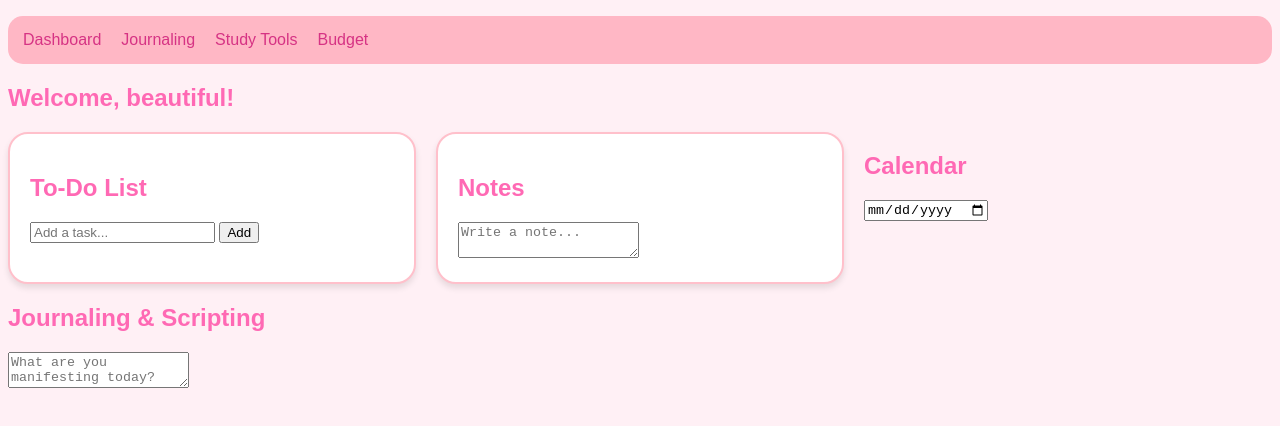
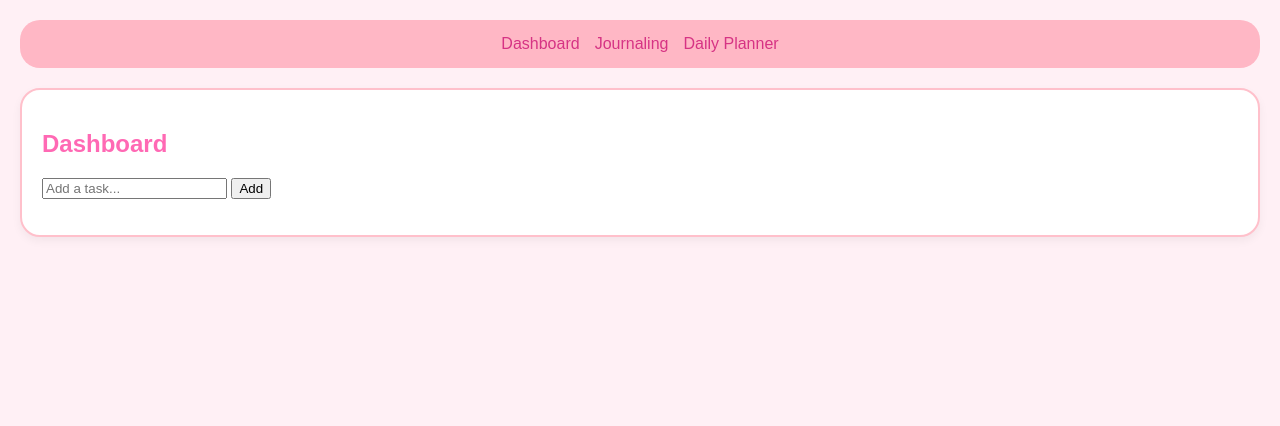
Before and after one commit to quoiabear/manifestation-planner, a plain HTML site: page index.html in a window 1280 px wide. Drawn offline with Linux system fonts and the light colour scheme.

Commit message:
Update index.html

```diff
--- a/index.html
+++ b/index.html
@@ -3,83 +3,81 @@
 <head>
     <meta charset="UTF-8">
     <meta name="viewport" content="width=device-width, initial-scale=1.0">
-    <title>Aura and Essence Celestial It Girl Planner</title>
+    <title>Celestial It Girl Planner</title>
     <style>
-    body {
-        background-color: #fff0f5; /* Light blush pink background */
-        font-family: 'Arial', sans-serif;
-        color: #d63384; /* Celestial pink text */
-    }
-
-    nav ul {
-        display: flex;
-        list-style: none;
-        gap: 20px;
-        background: #ffb7c5; /* Soft pastel pink nav bar */
-        padding: 15px;
-        border-radius: 15px;
-    }
-
-    #dashboard-tools {
-        display: grid;
-        grid-template-columns: 1fr 1fr 1fr;
-        gap: 20px;
-        margin-top: 20px;
-    }
-
-    #todo-list, #sticky-notes, #sticker-gallery {
-        background: white;
-        padding: 20px;
-        border-radius: 20px;
-        box-shadow: 0 4px 6px rgba(0,0,0,0.1);
-        border: 2px solid #ffc0cb;
-    }
-
-    h1, h2 {
-        color: #ff69b4; /* Hot pink headings */
-    }
-</style>
+        body { background-color: #fff0f5; font-family: 'Arial', sans-serif; color: #d63384; margin: 0; padding: 20px; }
+        nav { background: #ffb7c5; padding: 15px; border-radius: 20px; display: flex; gap: 15px; justify-content: center; cursor: pointer; }
+        .page { display: none; margin-top: 20px; background: white; padding: 20px; border-radius: 20px; border: 2px solid #ffc0cb; box-shadow: 0 4px 10px rgba(0,0,0,0.05); }
+        h1, h2 { color: #ff69b4; }
+        textarea { width: 100%; height: 100px; border: 1px solid #ffc0cb; border-radius: 10px; padding: 10px; }
+    </style>
 </head>
 <body>
+
     <nav>
-        <ul>
-            <li>Dashboard</li>
-            <li>Journaling</li>
-            <li>Study Tools</li>
-            <li>Budget</li>
-        </ul>
+        <div onclick="showPage('dashboard')">Dashboard</div>
+        <div onclick="showPage('journaling')">Journaling</div>
+        <div onclick="showPage('daily')">Daily Planner</div>
     </nav>
 
-    <main>
-<main>
-    <section id="welcome-message">
-        <h1>Welcome, beautiful!</h1>
-    </section>
-
-    <div id="dashboard-tools">
-        <section id="todo-list">
-            <h2>To-Do List</h2>
-            <input type="text" id="taskInput" placeholder="Add a task...">
-            <button onclick="addTask()">Add</button>
-            <ul id="taskList"></ul>
-        </section>
-
-        <section id="sticky-notes">
-            <h2>Notes</h2>
-            <textarea placeholder="Write a note..."></textarea>
-        </section>
-
-        <section id="calendar-section">
-            <h2>Calendar</h2>
-            <input type="date">
-        </section>
+    <!-- Dashboard Section -->
+    <div id="dashboard" class="page" style="display: block;">
+        <h2>Dashboard</h2>
+        <input type="text" id="taskInput" placeholder="Add a task...">
+        <button onclick="addTask()">Add</button>
+        <ul id="taskList"></ul>
     </div>
 
-    <section id="journaling">
-        <h2>Journaling & Scripting</h2>
-        <textarea id="journal-input" placeholder="What are you manifesting today?"></textarea>
-    </section>
-</main>
+    <!-- Journaling Section -->
+    <div id="journaling" class="page">
+        <h2>Manifestation Journal</h2>
+        <textarea placeholder="What are you manifesting today?"></textarea>
+    </div>
+
+    <!-- Daily Planner Section -->
+    <div id="daily" class="page">
+        <h2>Daily Planner</h2>
+        <input type="date">
+        <p>Schedule: (Add your hourly tasks here)</p>
+    </div>
+
+    <script>
+        function showPage(pageId) {
+            document.querySelectorAll('.page').forEach(p => p.style.display = 'none');
+            document.getElementById(pageId).style.display = 'block';
+        }
+        function addTask() {
+            let input = document.getElementById("taskInput");
+            if (input.value) {
+                let li = document.createElement("li");
+                li.textContent = input.value;
+                document.getElementById("taskList").appendChild(li);
+                input.value = "";
+            }
+        }
+    </script>
+        <!-- ... all your HTML sections above ... -->
+
+    <script>
+        // THIS IS THE JAVASCRIPT
+        function showPage(pageId) {
+            document.querySelectorAll('.page').forEach(p => p.style.display = 'none');
+            document.getElementById(pageId).style.display = 'block';
+        }
+        function addTask() {
+            let input = document.getElementById("taskInput");
+            if (input.value) {
+                let li = document.createElement("li");
+                li.textContent = input.value;
+                document.getElementById("taskList").appendChild(li);
+                input.value = "";
+            }
+        }
+    </script>
+</body>
+</html>
+</body>
+</html>
     <script>
     function addTask() {
         let taskInput = document.getElementById("taskInput");
```
